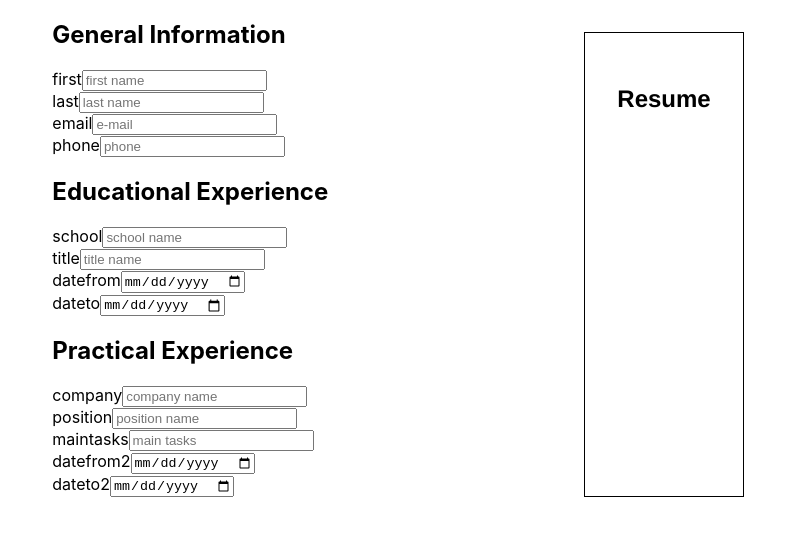
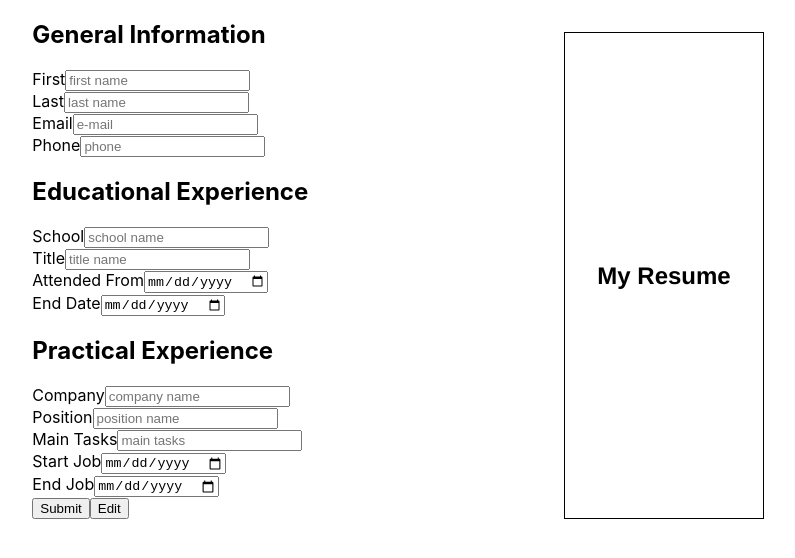
Before and after one commit to polystate/CV-Application, a React (Create React App) app: page / in a window 1280 px wide. Shown: the top 558 px of the page, without its empty margins (242-1037 px from the left). Built offline with nearby package versions, Linux system fonts and the light colour scheme.

Commit message:
lifting state up

```diff
--- a/src/App.js
+++ b/src/App.js
@@ -1,23 +1,23 @@
 import "./styles/App.css";
 import MyForm from "./components/MyForm";
 import Resume from "./components/Resume";
-import React, { Component, useId } from "react";
+import React, { useState, useId } from "react";
 
 function App() {
-  const [state, setState] = React.useState({
-    first: "",
-    last: "",
-    email: "",
-    phone: "",
-    school: "",
-    title: "",
-    datefrom: "",
-    dateto: "",
-    company: "",
-    position: "",
-    maintasks: "",
-    datefrom2: "",
-    dateto2: "",
+  const [state, setState] = useState({
+    First: "",
+    Last: "",
+    Email: "",
+    Phone: "",
+    School: "",
+    Title: "",
+    Attended_From: "",
+    End_Date: "",
+    Company: "",
+    Position: "",
+    Main_Tasks: "",
+    Start_Job: "",
+    End_Job: "",
   });
 
   const inputHandler = (e) => {
@@ -31,25 +31,25 @@ function App() {
   const allSections = {
     generalInfo: {
       header: "General Information",
-      firstName: ["first", "first name", "text", useId()],
-      lastName: ["last", "last name", "text", useId()],
-      eMail: ["email", "e-mail", "text", useId()],
-      phoneNumber: ["phone", "phone", "text", useId()],
+      firstName: ["First", "first name", "text", useId()],
+      lastName: ["Last", "last name", "text", useId()],
+      eMail: ["Email", "e-mail", "text", useId()],
+      phoneNumber: ["Phone", "phone", "text", useId()],
     },
     eduExperience: {
       header: "Educational Experience",
-      schoolName: ["school", "school name", "text", useId()],
-      titleStudy: ["title", "title name", "text", useId()],
-      dateFrom: ["datefrom", "date from", "date", useId()],
-      dateTo: ["dateto", "date to", "date", useId()],
+      schoolName: ["School", "school name", "text", useId()],
+      titleStudy: ["Title", "title name", "text", useId()],
+      dateFrom: ["Attended_From", "date from", "date", useId()],
+      dateTo: ["End_Date", "date to", "date", useId()],
     },
     practExperience: {
       header: "Practical Experience",
-      companyName: ["company", "company name", "text", useId()],
-      position: ["position", "position name", "text", useId()],
-      mainTasks: ["maintasks", "main tasks", "text", useId()],
-      dateFrom: ["datefrom2", "date from", "date", useId()],
-      dateTo: ["dateto2", "date to", "date", useId()],
+      companyName: ["Company", "company name", "text", useId()],
+      position: ["Position", "position name", "text", useId()],
+      mainTasks: ["Main_Tasks", "main tasks", "text", useId()],
+      dateFrom: ["Start_Job", "date from", "date", useId()],
+      dateTo: ["End_Job", "date to", "date", useId()],
     },
   };
 
@@ -60,7 +60,7 @@ function App() {
         inputState={state}
         inputHandler={inputHandler}
       />
-      <Resume />
+      <Resume appState={state} />
     </div>
   );
 }
--- /dev/null
+++ b/src/components/EditForm.js
@@ -0,0 +1,13 @@
+import React from "react";
+
+/*this code will not execute until after form is submitted */
+
+function EditForm(props) {
+  return (
+    <>
+      <button>Edit</button>
+    </>
+  );
+}
+
+export default EditForm;
--- a/src/components/FormInput.js
+++ b/src/components/FormInput.js
@@ -1,11 +1,11 @@
-import React, { Component } from "react";
-import ResumeSect from "./ResumeSect";
+import React from "react";
 
 function FormInput(props) {
   const { labelName, placeholder, inputType, inputHandler, inputState } = props;
+  let onPageLabel = labelName.replaceAll("_", " ");
   return (
     <li style={{ listStyle: "none" }}>
-      <label htmlFor={labelName}>{labelName}</label>
+      <label htmlFor={labelName}>{onPageLabel}</label>
       <input
         type={inputType}
         id={labelName}
--- a/src/components/MyForm.js
+++ b/src/components/MyForm.js
@@ -1,6 +1,7 @@
-import React, { Component, useId } from "react";
+import React, { useId } from "react";
 import Section from "./Section";
 import SubmitForm from "./SubmitForm";
+import EditForm from "./EditForm";
 
 function MyForm(props) {
   const { allSections, inputState, inputHandler } = props;
@@ -18,18 +19,10 @@ function MyForm(props) {
           />
         );
       })}
-      {/* <SubmitForm /> */}
+      <SubmitForm />
+      <EditForm />
     </form>
   );
 }
 
 export default MyForm;
-
-/* <Section
-          sectionHeader={allSections.generalInfo.header}
-          allSections={allSections.generalInfo}
-        />
-        <Section
-          sectionHeader={allSections.eduExperience.header}
-          allSections={allSections.eduExperience}
-        /> */
--- a/src/components/Resume.js
+++ b/src/components/Resume.js
@@ -1,30 +1,24 @@
-import React, { Component } from "react";
+import React, { useState } from "react";
 import ResumeSect from "./ResumeSect";
 
-class Resume extends Component {
-  constructor(props) {
-    super(props);
-    // this.readData = this.readData.bind(this);
-  }
-
-  // handleCallback = (childData) => {
-  //   console.log(childData);
-  //   this.props.callback(childData);
-  // };
-  // readData = () => {
-  //   console.log(this.props.data);
-  // };
-
-  render() {
-    const { passdata, resumeHeader, resumeContent } = this.props;
-
-    return (
-      <div id="resume">
-        <h2 id="resume-header">Resume</h2>
-        <ResumeSect resumeHeader={resumeHeader} resumeContent={resumeContent} />
-      </div>
-    );
-  }
+function Resume(props) {
+  const { appState } = props;
+  return (
+    <div id="resume">
+      <h2 id="resume-title">My Resume</h2>
+      {Object.entries(appState).map((inputArr, index) => {
+        if (inputArr[1]) {
+          return (
+            <ResumeSect
+              key={inputArr[0] + index}
+              header={inputArr[0].replaceAll("_", " ")}
+              content={inputArr[1]}
+            />
+          );
+        }
+      })}
+    </div>
+  );
 }
 
 export default Resume;
--- a/src/components/ResumeSect.js
+++ b/src/components/ResumeSect.js
@@ -1,19 +1,13 @@
-import React, { Component } from "react";
+import React from "react";
 
-class ResumeSect extends Component {
-  constructor(props) {
-    super(props);
-  }
-
-  render() {
-    const { resumeHeader, resumeContent } = this.props;
-    return (
-      <div className="resume-sect">
-        <h2>{resumeHeader}</h2>
-        <p>{resumeContent}</p>
-      </div>
-    );
-  }
+function ResumeSect(props) {
+  const { header, content } = props;
+  return (
+    <div className="resume-section">
+      <h2 className="resume-subheader">{header}</h2>
+      <p className="user-input">{content}</p>
+    </div>
+  );
 }
 
 export default ResumeSect;
--- a/src/components/Section.js
+++ b/src/components/Section.js
@@ -1,7 +1,5 @@
-import React, { Component } from "react";
+import React from "react";
 import FormInput from "./FormInput";
-import uniqid from "uniqid";
-import SubmitForm from "./SubmitForm";
 
 function Section(props) {
   const { sectionHeader, allSections, inputState, inputHandler } = props;
--- a/src/components/SubmitForm.js
+++ b/src/components/SubmitForm.js
@@ -1,16 +1,7 @@
 import React, { Component } from "react";
-import FormInput from "./FormInput";
-import Section from "./Section";
 
-export class SubmitForm extends Component {
-  constructor(props) {
-    super(props);
-
-    this.submitHandler = this.submitHandler.bind(this);
-  }
-
-  submitHandler = (e) => {
-    // e.preventDefault();
+function SubmitForm(props) {
+  const submitHandler = (e) => {
     let allInputs = Array.from(document.querySelectorAll("input"));
     let inputValues = [];
     for (let i = 0; i < allInputs.length - 1; i++) {
@@ -19,10 +10,8 @@ export class SubmitForm extends Component {
     console.log(inputValues);
   };
 
-  render() {
-    const { allData } = this.props;
-    return <input type="submit" value="Submit" onClick={this.submitHandler} />;
-  }
+  const { allData } = props;
+  return <input type="submit" value="Submit" onClick={submitHandler} />;
 }
 
 export default SubmitForm;
--- a/src/styles/App.css
+++ b/src/styles/App.css
@@ -1,3 +1,5 @@
+/*  #ecfdf5 #d1fae5 #a7f3d0 #6ee7b7 #34d399 #10b981 #059669 #047857 #065f46 #064e3b  */
+
 .App {
   display: flex;
   justify-content: center;
@@ -8,8 +10,26 @@
   border: 1px solid black;
   padding: 2rem;
   margin-top: 2rem;
+  display: flex;
+  flex-direction: column;
+  justify-content: center;
+  align-items: center;
 }
 
-#resume-header {
+form {
+}
+
+#resume-title {
   font-family: "Franklin Gothic Medium", "Arial Narrow", Arial, sans-serif;
 }
+
+.resume-subheader {
+}
+
+.resume-section {
+}
+
+.user-input {
+  font-family: "Lucida Sans", "Lucida Sans Regular", "Lucida Grande",
+    "Lucida Sans Unicode", Geneva, Verdana, sans-serif;
+}
```
